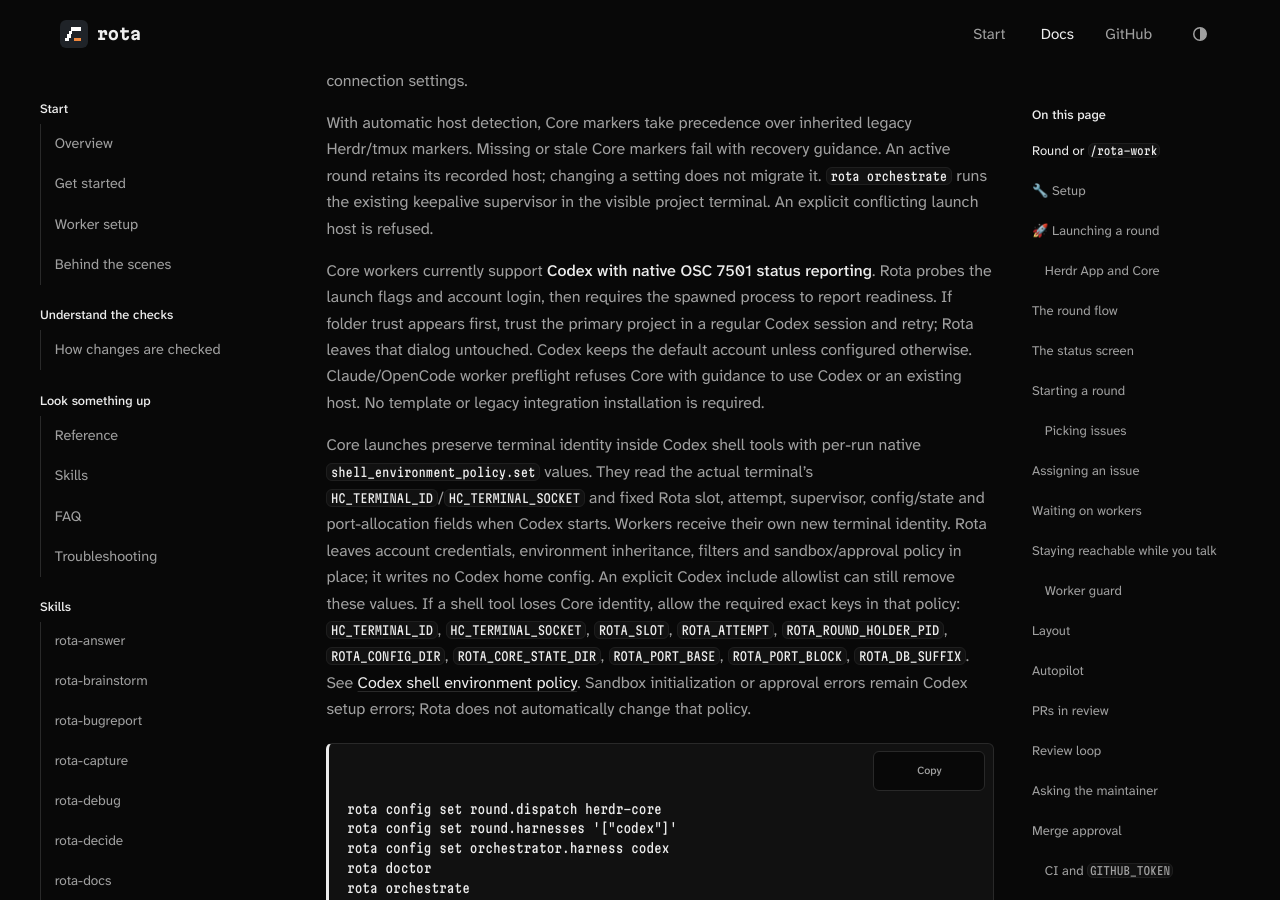
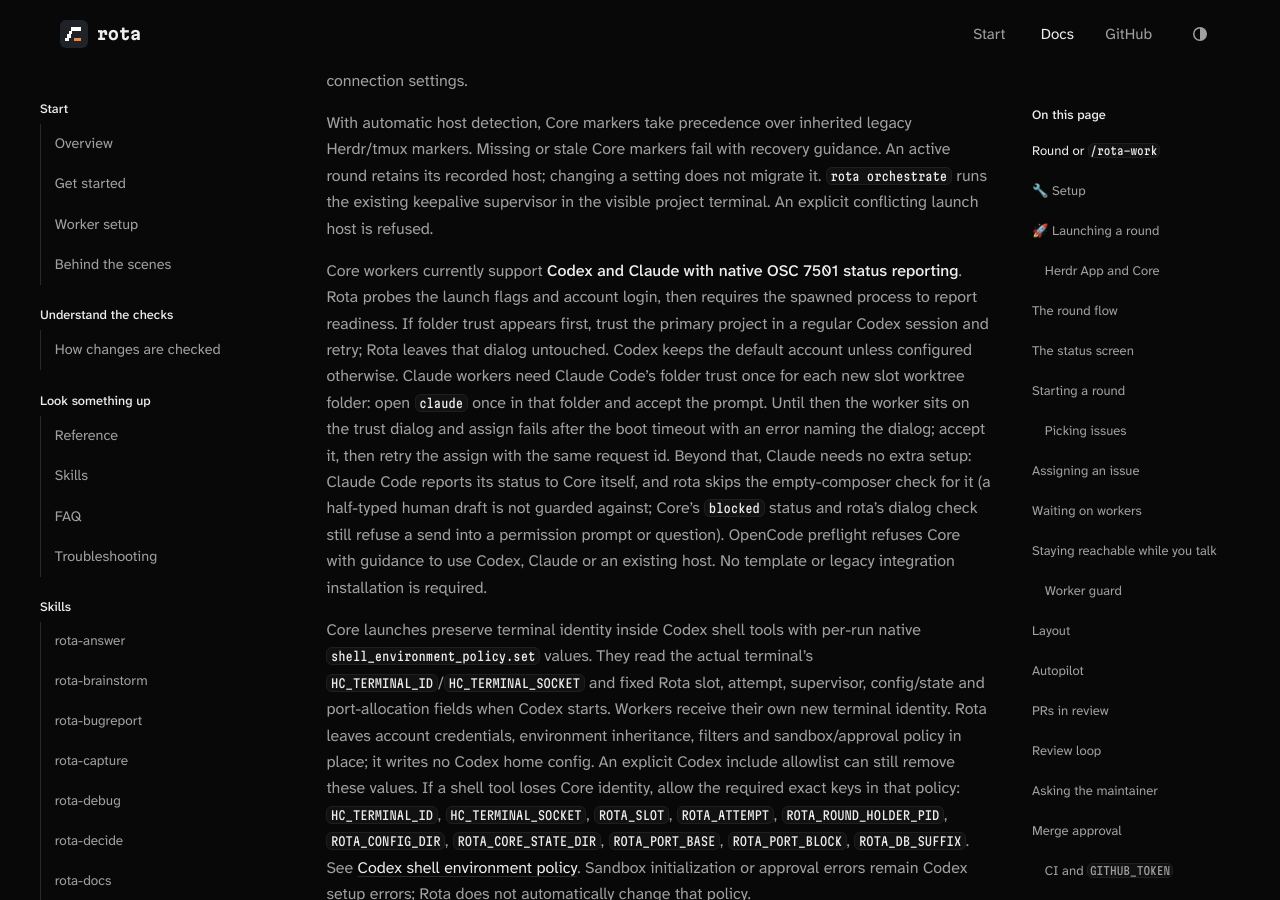
Before and after one commit to l4ci/l4ci.github.io, a Jekyll site: the page built from rota/docs/usage/parallel-rounds.md, in a window 1280 px wide and 900 px high, scrolled down 3779 px. Built offline with Jekyll 4.4.1, drawn with Linux system fonts in a browser that asks for light colours; some of the changed text lies outside the part shown.

Commit message:
Sync rota v0.30.0 documentation
Brings over the v0.30.0 docs: the conflict-aware train nudge, OSC 7501 status, the item create guard, Claude folder trust on Core, tracker-key plan keys and the keychain refusal on connect add.

```diff
--- a/rota/docs/usage/parallel-rounds.md
+++ b/rota/docs/usage/parallel-rounds.md
@@ -134,12 +134,19 @@
 `rota orchestrate` runs the existing keepalive supervisor in the visible project
 terminal. An explicit conflicting launch host is refused.
 
-Core workers currently support **Codex with native OSC 7501 status reporting**.
+Core workers currently support **Codex and Claude with native OSC 7501 status reporting**.
 Rota probes the launch flags and account login, then requires the spawned process
 to report readiness. If folder trust appears first, trust the primary project in
 a regular Codex session and retry; Rota leaves that dialog untouched. Codex keeps the default account unless configured otherwise.
-Claude/OpenCode worker preflight refuses Core with guidance to use Codex or an
-existing host. No template or legacy integration installation is required.
+Claude workers need Claude Code's folder trust once for each new slot worktree
+folder: open `claude` once in that folder and accept the prompt. Until then the
+worker sits on the trust dialog and assign fails after the boot timeout with an
+error naming the dialog; accept it, then retry the assign with the same request id. Beyond that, Claude needs no
+extra setup: Claude Code reports its status to Core itself, and
+rota skips the empty-composer check for it (a half-typed human draft is not guarded
+against; Core's `blocked` status and rota's dialog check still refuse a send into a
+permission prompt or question). OpenCode preflight refuses Core with guidance to
+use Codex, Claude or an existing host. No template or legacy integration installation is required.
 
 Core launches preserve terminal identity inside Codex shell tools with per-run
 native `shell_environment_policy.set` values. They read the actual terminal's
@@ -256,6 +263,13 @@
 
 Each verb's arguments, data and exit codes are in `docs/contributing/contract/`. Every verb
 takes `--json` for a machine-readable envelope.
+
+`rota worker gate`, `rota round watch` and the sharded `test/gate.sh` also report to the terminal
+over OSC 7501 (the Program Status Protocol herdr, Ghostty and the Core app read): `working` while
+they run, then `done` or `error` (a refused or failing gate is `error`; `test/gate.sh` adds
+`progress` as its checks finish). The record goes to stderr, only when stdout and stderr are both
+terminals and not under `--json`, so piped and JSON output are unchanged. Terminals that do not
+know the sequence ignore it.
 
 ## The status screen
 
@@ -502,6 +516,14 @@
 blocking finding, when the gate sent it back at its current head (a push clears that), or when
 it is already merged or closed. The autopilot assigns by itself, so
 a watch running with `--autopilot` skips the assign line but still prints the train line.
+
+When the preview finds two of the waiting PRs conflicting, the nudge says so before any train starts:
+one `nudge train-conflict` line per pair names the PRs and paths and suggests landing the first, then
+merging the base into the other's branch or routing the conflict to its worker. The `train` line then
+names the largest conflict-free set (the `worker train --plan` landable set) as its command and lists
+the order-blocked PRs with what they conflict with; `trainNudge` in JSON gains `conflicts` and
+`orderBlocked` rows. The preview needs the base checked out in the orchestrator's repo; without it the
+nudge reads as before.
 
 Set `round.trainMax` and `round.trainFillMinutes` to wait for a fuller train or an age deadline.
 The tick and nudge wait until either threshold fires on one base. For example, `3` and `60` wait
```
Also changed, not shown: rota/docs/reference/cli-helpers.md (+2 -2 lines), rota/docs/usage/capturing-work.md (+1 -1 lines), rota/docs/usage/configuration.md (+3 -3 lines), rota/docs/usage/vision-and-plans.md (+1 -1 lines).
